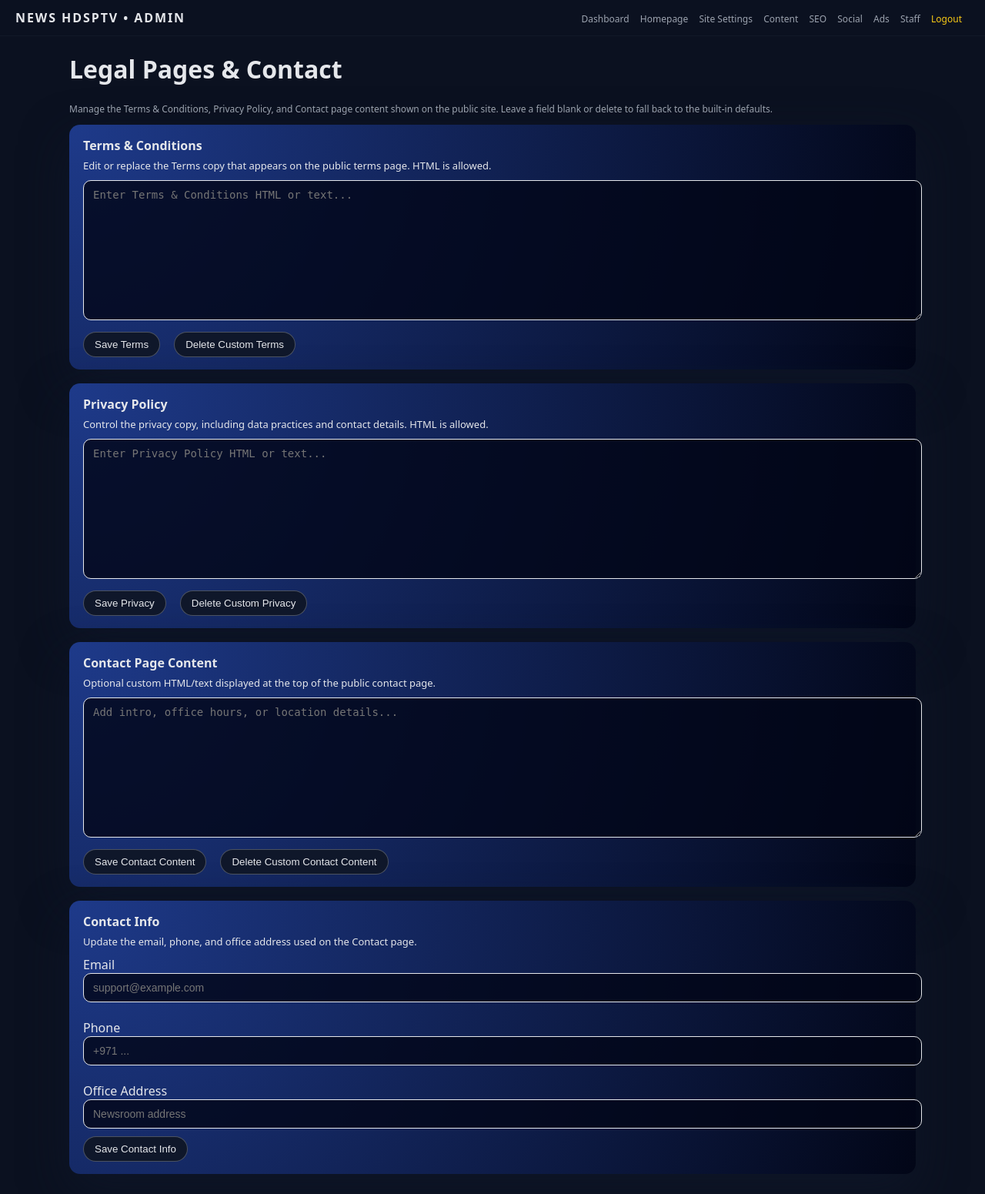
After one commit to Thoombilworld/hdsptv, a PHP site: page /admin/legal.php in a window 1280 px wide. The commit adds this page. Shown: the whole page at 77% size. Run offline with PHP 8.4, Linux system fonts and the light colour scheme; the visitor is signed in with stand-in values (Sample User, id 1); some libraries are stand-ins or nearby versions.

Commit message:
Add admin controls for legal pages

```diff
--- a/admin/index.php
+++ b/admin/index.php
@@ -33,6 +33,7 @@ $settings = hs_settings();
     <a href="<?= hs_base_url('admin/index.php') ?>">Dashboard</a>
     <a href="<?= hs_base_url('admin/homepage.php') ?>">Homepage</a>
     <a href="<?= hs_base_url('admin/settings.php') ?>">Site Settings</a>
+    <a href="<?= hs_base_url('admin/legal.php') ?>">Legal</a>
     <a href="<?= hs_base_url('admin/content/index.php') ?>">Content</a>
     <a href="<?= hs_base_url('admin/seo.php') ?>">SEO</a>
     <a href="<?= hs_base_url('admin/social.php') ?>">Social</a>
--- /dev/null
+++ b/admin/legal.php
@@ -0,0 +1,152 @@
+<?php
+require __DIR__ . '/../bootstrap.php';
+hs_require_admin();
+
+$db = hs_db();
+$settings = hs_settings();
+$msg = '';
+
+function hs_save_setting($db, $key, $value) {
+    $stmt = mysqli_prepare($db, "INSERT INTO hs_settings (`key`,`value`) VALUES (?, ?) ON DUPLICATE KEY UPDATE `value` = VALUES(`value`)");
+    mysqli_stmt_bind_param($stmt, 'ss', $key, $value);
+    mysqli_stmt_execute($stmt);
+}
+
+function hs_delete_setting($db, $key) {
+    $stmt = mysqli_prepare($db, "DELETE FROM hs_settings WHERE `key` = ?");
+    mysqli_stmt_bind_param($stmt, 's', $key);
+    mysqli_stmt_execute($stmt);
+}
+
+if ($_SERVER['REQUEST_METHOD'] === 'POST') {
+    $action = $_POST['action'] ?? 'save';
+    $form = $_POST['form'] ?? '';
+
+    if (in_array($form, ['terms', 'privacy', 'contact_content'], true)) {
+        $key = $form === 'contact_content' ? 'contact_content' : $form . '_content';
+        if ($action === 'delete') {
+            hs_delete_setting($db, $key);
+            $msg = ucfirst(str_replace('_', ' ', $form)) . ' content removed. Default copy will display publicly.';
+        } else {
+            $content = trim($_POST['content'] ?? '');
+            hs_save_setting($db, $key, $content);
+            $msg = ucfirst(str_replace('_', ' ', $form)) . ' saved.';
+        }
+    } elseif ($form === 'contact_info') {
+        $email = trim($_POST['contact_email'] ?? '');
+        $phone = trim($_POST['contact_phone'] ?? '');
+        $address = trim($_POST['office_address'] ?? '');
+
+        hs_save_setting($db, 'contact_email', $email);
+        hs_save_setting($db, 'contact_phone', $phone);
+        hs_save_setting($db, 'office_address', $address);
+        $msg = 'Contact info updated.';
+    }
+
+    $settings = hs_settings(true);
+}
+?>
+<!doctype html>
+<html lang="en">
+<head>
+  <meta charset="utf-8">
+  <title>Legal Pages – NEWS HDSPTV</title>
+  <meta name="viewport" content="width=device-width, initial-scale=1">
+  <link rel="stylesheet" href="<?= hs_base_url('assets/css/style.css') ?>">
+  <style>
+    body { margin:0; font-family:system-ui,-apple-system,BlinkMacSystemFont,'Segoe UI',sans-serif; background:#0B1120; color:#E5E7EB; }
+    header { padding:12px 20px; border-bottom:1px solid #111827; display:flex; justify-content:space-between; align-items:center; flex-wrap:wrap; }
+    .logo { font-size:16px; font-weight:700; letter-spacing:.12em; }
+    nav a { margin-right:10px; font-size:12px; color:#9CA3AF; }
+    nav a:hover { color:#FACC15; }
+    .container { max-width:1100px; margin:18px auto 26px; padding:0 16px; }
+    .panel { background:radial-gradient(circle at top left,#1E3A8A,#020617); border-radius:14px; padding:16px 18px; box-shadow:0 22px 60px rgba(15,23,42,0.75); margin-bottom:18px; }
+    .panel h2 { margin:0 0 6px; font-size:16px; }
+    .panel p { margin:0 0 10px; font-size:13px; color:#E5E7EB; }
+    textarea { width:100%; min-height:160px; border-radius:8px; border:1px solid rgba(248,250,252,.16); background:rgba(2,6,23,0.8); color:#F9FAFB; padding:10px; font-size:13px; }
+    input[type="text"] { width:100%; border-radius:8px; border:1px solid rgba(248,250,252,.16); background:rgba(2,6,23,0.8); color:#F9FAFB; padding:10px; font-size:13px; }
+    button { padding:8px 14px; border-radius:999px; border:1px solid rgba(248,250,252,.26); background:#0F172A; color:#E5E7EB; cursor:pointer; margin-right:8px; }
+    button:hover { border-color:#FACC15; color:#FACC15; }
+    .actions { margin-top:10px; display:flex; gap:10px; flex-wrap:wrap; }
+    .muted { color:#9CA3AF; font-size:12px; }
+    .message { margin:10px 0; padding:10px 12px; border-radius:10px; background:rgba(34,197,94,0.14); color:#BBF7D0; border:1px solid rgba(34,197,94,0.4); }
+  </style>
+</head>
+<body>
+<header>
+  <div class="logo">NEWS HDSPTV • ADMIN</div>
+  <nav>
+    <a href="<?= hs_base_url('admin/index.php') ?>">Dashboard</a>
+    <a href="<?= hs_base_url('admin/homepage.php') ?>">Homepage</a>
+    <a href="<?= hs_base_url('admin/settings.php') ?>">Site Settings</a>
+    <a href="<?= hs_base_url('admin/content/index.php') ?>">Content</a>
+    <a href="<?= hs_base_url('admin/seo.php') ?>">SEO</a>
+    <a href="<?= hs_base_url('admin/social.php') ?>">Social</a>
+    <a href="<?= hs_base_url('admin/ads.php') ?>">Ads</a>
+    <a href="<?= hs_base_url('admin/users.php') ?>">Staff</a>
+    <a href="<?= hs_base_url('admin/logout.php') ?>" style="color:#FACC15;">Logout</a>
+  </nav>
+</header>
+<main class="container">
+  <h1>Legal Pages &amp; Contact</h1>
+  <p class="muted">Manage the Terms &amp; Conditions, Privacy Policy, and Contact page content shown on the public site. Leave a field blank or delete to fall back to the built-in defaults.</p>
+  <?php if ($msg): ?><div class="message"><?= htmlspecialchars($msg) ?></div><?php endif; ?>
+
+  <section class="panel">
+    <h2>Terms &amp; Conditions</h2>
+    <p>Edit or replace the Terms copy that appears on the public terms page. HTML is allowed.</p>
+    <form method="post">
+      <input type="hidden" name="form" value="terms">
+      <textarea name="content" placeholder="Enter Terms &amp; Conditions HTML or text..."><?= htmlspecialchars($settings['terms_content'] ?? '') ?></textarea>
+      <div class="actions">
+        <button type="submit" name="action" value="save">Save Terms</button>
+        <button type="submit" name="action" value="delete" onclick="return confirm('Remove custom Terms content? Default copy will be used.');">Delete Custom Terms</button>
+      </div>
+    </form>
+  </section>
+
+  <section class="panel">
+    <h2>Privacy Policy</h2>
+    <p>Control the privacy copy, including data practices and contact details. HTML is allowed.</p>
+    <form method="post">
+      <input type="hidden" name="form" value="privacy">
+      <textarea name="content" placeholder="Enter Privacy Policy HTML or text..."><?= htmlspecialchars($settings['privacy_content'] ?? '') ?></textarea>
+      <div class="actions">
+        <button type="submit" name="action" value="save">Save Privacy</button>
+        <button type="submit" name="action" value="delete" onclick="return confirm('Remove custom Privacy content? Default copy will be used.');">Delete Custom Privacy</button>
+      </div>
+    </form>
+  </section>
+
+  <section class="panel">
+    <h2>Contact Page Content</h2>
+    <p>Optional custom HTML/text displayed at the top of the public contact page.</p>
+    <form method="post">
+      <input type="hidden" name="form" value="contact_content">
+      <textarea name="content" placeholder="Add intro, office hours, or location details..."><?= htmlspecialchars($settings['contact_content'] ?? '') ?></textarea>
+      <div class="actions">
+        <button type="submit" name="action" value="save">Save Contact Content</button>
+        <button type="submit" name="action" value="delete" onclick="return confirm('Remove custom Contact content? Default copy will be used.');">Delete Custom Contact Content</button>
+      </div>
+    </form>
+  </section>
+
+  <section class="panel">
+    <h2>Contact Info</h2>
+    <p>Update the email, phone, and office address used on the Contact page.</p>
+    <form method="post">
+      <input type="hidden" name="form" value="contact_info">
+      <label>Email</label><br>
+      <input type="text" name="contact_email" value="<?= htmlspecialchars($settings['contact_email'] ?? '') ?>" placeholder="support@example.com"><br><br>
+      <label>Phone</label><br>
+      <input type="text" name="contact_phone" value="<?= htmlspecialchars($settings['contact_phone'] ?? '') ?>" placeholder="+971 ..."><br><br>
+      <label>Office Address</label><br>
+      <input type="text" name="office_address" value="<?= htmlspecialchars($settings['office_address'] ?? '') ?>" placeholder="Newsroom address"><br>
+      <div class="actions">
+        <button type="submit" name="action" value="save">Save Contact Info</button>
+      </div>
+    </form>
+  </section>
+</main>
+</body>
+</html>
--- a/privacy.php
+++ b/privacy.php
@@ -10,6 +10,7 @@ $page_title = 'Privacy Policy – ' . $site_title;
 $meta_desc = $settings['seo_meta_description'] ?? ($settings['tagline'] ?? '');
 $meta_keys = $settings['seo_meta_keywords'] ?? '';
 $canonical = hs_base_url('privacy');
+$privacy_content = $settings['privacy_content'] ?? '';
 ?>
 <!doctype html>
 <html lang="en">
@@ -157,6 +158,9 @@ $canonical = hs_base_url('privacy');
     <h1 class="content-title">Privacy Policy</h1>
     <p class="content-sub">This page explains what data <?= htmlspecialchars($site_title) ?> collects, how we use it, and the options you have to control your information.</p>
 
+    <?php if (!empty($privacy_content)): ?>
+      <div class="content-section"><?= $privacy_content ?></div>
+    <?php else: ?>
       <div class="content-section">
         <h2>1. Information we collect</h2>
         <p>We collect the information you provide when creating an account, posting comments, or contacting us. We also log technical details such as device type, browser, and approximate location for security and analytics.</p>
@@ -200,6 +204,7 @@ $canonical = hs_base_url('privacy');
         <h2>8. Contact</h2>
         <p>If you have privacy questions or access requests, please use our contact page so we can respond promptly.</p>
       </div>
+    <?php endif; ?>
   </article>
 </main>
 
--- a/terms.php
+++ b/terms.php
@@ -10,6 +10,7 @@ $page_title = 'Terms & Conditions – ' . $site_title;
 $meta_desc = $settings['seo_meta_description'] ?? ($settings['tagline'] ?? '');
 $meta_keys = $settings['seo_meta_keywords'] ?? '';
 $canonical = hs_base_url('terms');
+$terms_content = $settings['terms_content'] ?? '';
 ?>
 <!doctype html>
 <html lang="en">
@@ -157,6 +158,9 @@ $canonical = hs_base_url('terms');
     <h1 class="content-title">Terms &amp; Conditions</h1>
     <p class="content-sub">These terms outline how you may use <?= htmlspecialchars($site_title) ?>, including content ownership, user conduct, and the rules that keep our community trustworthy.</p>
 
+    <?php if (!empty($terms_content)): ?>
+      <div class="content-section"><?= $terms_content ?></div>
+    <?php else: ?>
       <div class="content-section">
         <h2>1. Acceptance of terms</h2>
         <p>By accessing or using this website you agree to abide by these Terms &amp; Conditions, our privacy commitments, and any additional guidelines posted inside the service.</p>
@@ -201,6 +205,7 @@ $canonical = hs_base_url('terms');
         <h2>8. Contact</h2>
         <p>If you have questions about these terms, please reach out through our contact page so we can assist you quickly.</p>
       </div>
+    <?php endif; ?>
   </article>
 </main>
 
```
Also changed, not shown: contact.php (+6 -1 lines). Lines whose indentation alone changed are shown as unchanged.
